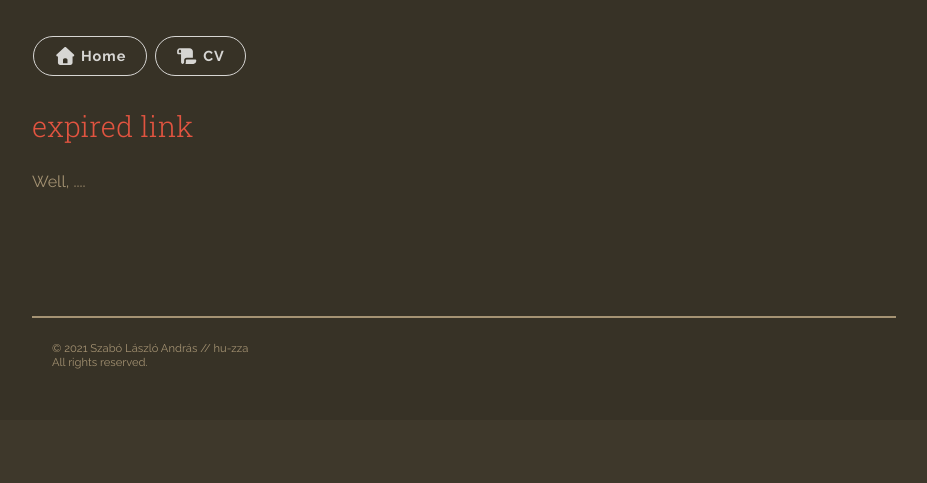
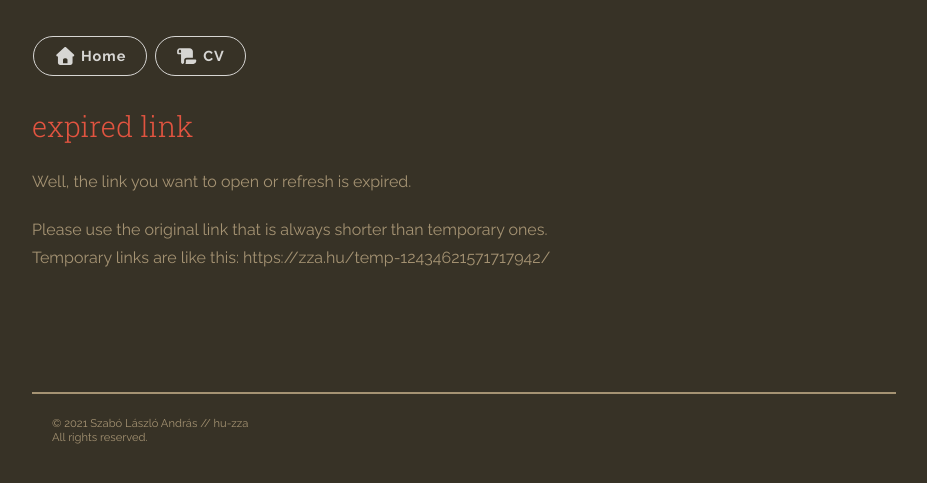
Before and after one commit to hu-zza/hu-zza.github.io, a Jekyll site: the page built from expired-link.html, in a window 1280 px wide. Shown: the top 483 px of the page, without its empty margins (176-1103 px from the left). Built offline with Jekyll 4.4.1, drawn with Linux system fonts in a browser that asks for light colours; nearby versions of some CDN libraries; library files that are not in the unit come from our copies.

Commit message:
Expire-link page, +some flexbox

```diff
--- a/css/main.scss
+++ b/css/main.scss
@@ -75,6 +75,7 @@ pre.highlight code,
 .standalone-navigation-header {
     display: flex;
     justify-content: space-between;
+    flex-wrap: wrap;
     width: 100%;
     max-width: 864px;
     min-width: 350px;
@@ -175,6 +176,10 @@ pre.highlight code,
     color: rgb(165, 147, 115);
 }
 
+.highlights-flex {
+    display: flex;
+    justify-content: flex-start;
+}
 
 
 @media all and (min-width: 1750px) {
--- a/expired-link.html
+++ b/expired-link.html
@@ -7,6 +7,10 @@ robots: 'all'
         </h3>
         <br>
         <p>
-            Well, ....
+            Well, the link you want to open or refresh is expired.
+        </p>
+        <p>
+            Please use the original link that is always shorter than temporary ones.<br>
+            Temporary links are like this: https://zza.hu/temp-12434621571717942/<br>
         </p>
         <div style="height: 100px;"></div>
--- a/whoami.html
+++ b/whoami.html
@@ -24,9 +24,9 @@ robots: 'all'
         <p>
             Some of my dearest moments:
         </p>
-        <p>
+        <div class="highlights-flex">
             <a href="https://zza.hu/OCP" target="_blank" title="Oracle Certified Professional: Java SE 11 Developer"><img src="https://hu-zza.github.io/certificates/OCP_Java_SE_11/Oracle_Java_SE_11_Developer.png" alt="Oracle Certified Professional: Java SE 11 Developer" width="150" height="150"></a>&nbsp;&nbsp;&nbsp;&nbsp;&nbsp;
             <a href="https://zza.hu/uBot-loop" target="_blank" title="μBot, the educational floor robot"><img src="https://hu-zza.github.io/images/projects/uBot_loop_v1.06_crop.jpg" alt="μBot, the educational floor robot" width="150" height="150"></a>&nbsp;&nbsp;&nbsp;&nbsp;&nbsp;
             <a href="https://zza.hu/PT-Robotics" target="_blank" title="Robotics @ People Team Summer Camp"><img src="https://hu-zza.github.io/images/projects/People_Team_2018.png" alt="Robotics @ People Team Summer Camp" width="150" height="150"></a>
-        </p>
+        </div>
         <div style="height: 100px;"></div>
```
